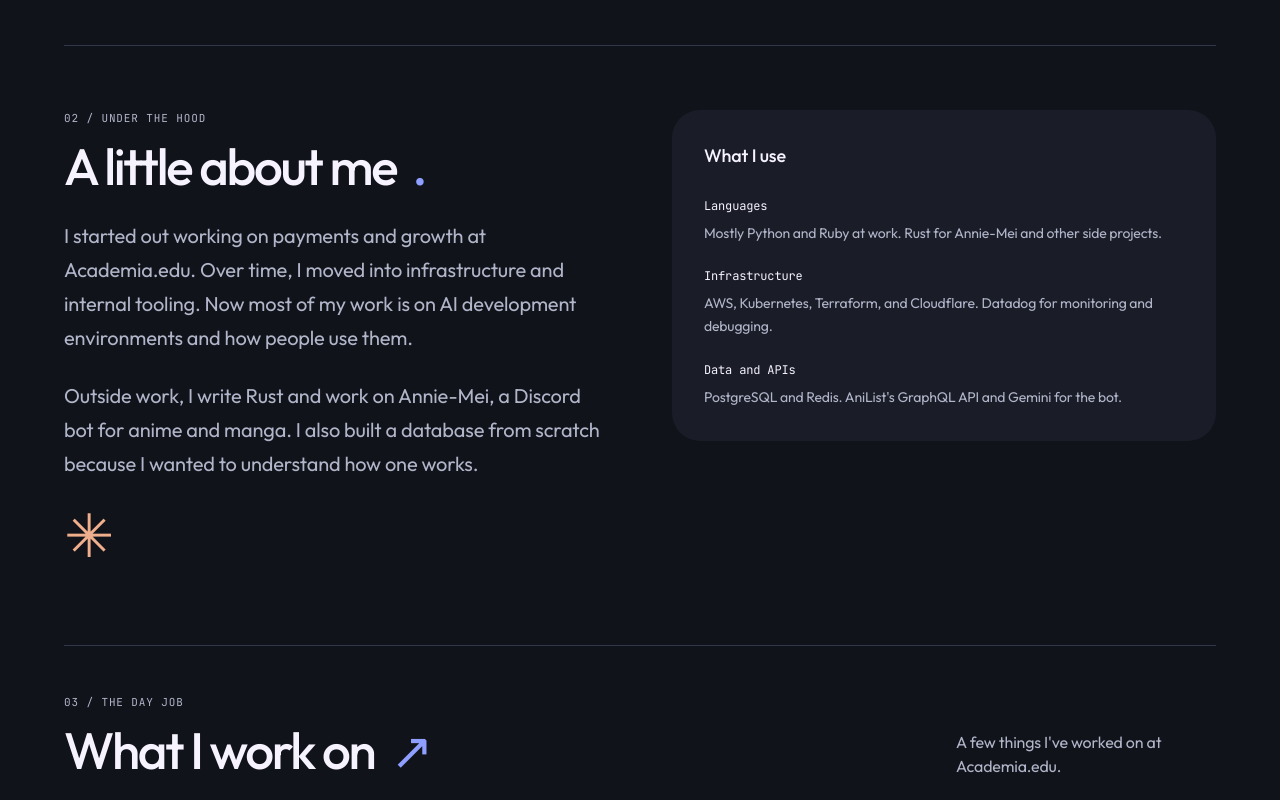
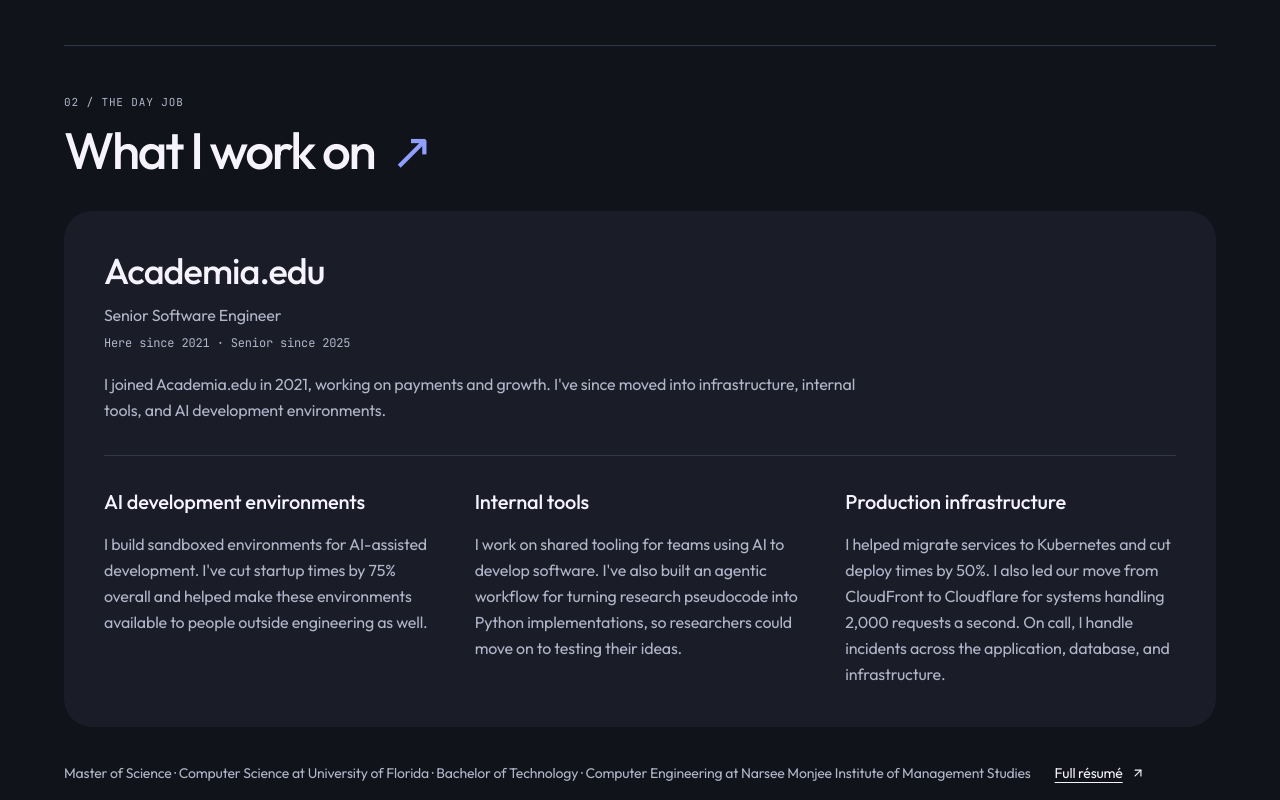
Before and after one commit to InfernapeXavier/InfernapeXavier.github.io, a Next.js app: page / in a window 1280 px wide. Shown: the part 1480-2280 px from the top of the page. Built offline with nearby package versions, Linux system fonts and the light colour scheme.

Commit message:
refactor(home): trim repeated portfolio sections
Amp-Thread-ID: https://ampcode.com/threads/T-01a14c07-da29-7310-b8ab-fd409417c6c2
Co-authored-by: Amp <amp@ampcode.com>

```diff
--- a/src/app/home.module.css
+++ b/src/app/home.module.css
@@ -165,8 +165,7 @@
   color: rgb(var(--color-subtle));
 }
 
-.sectionHeader h2,
-.about h2 {
+.sectionHeader h2 {
   margin-top: 12px;
   font-size: clamp(34px, 4vw, 52px);
   font-weight: 500;
@@ -309,38 +308,6 @@
   border-radius: 100px;
 }
 
-.about {
-  display: grid;
-  gap: 36px;
-  padding: 48px 0 64px;
-  border-top: 1px solid rgb(var(--color-highlight));
-}
-
-.aboutCopy {
-  position: relative;
-}
-
-.aboutCopy p {
-  max-width: 550px;
-  margin-top: 24px;
-  font-size: 20px;
-  line-height: 1.7;
-  color: rgb(var(--color-subtle));
-}
-
-.aboutFlower {
-  display: inline-block;
-  margin-top: 24px;
-  font-size: 60px;
-  line-height: 1;
-  color: #f0af8c;
-  transition: transform 700ms cubic-bezier(0.2, 0.8, 0.2, 1.4);
-}
-
-.aboutCopy:hover .aboutFlower {
-  transform: rotate(120deg);
-}
-
 .experience {
   padding: 48px 0 80px;
   border-top: 1px solid rgb(var(--color-highlight));
@@ -382,14 +349,6 @@
 
 .contact:hover .contactHeading > span {
   transform: rotate(10deg);
-}
-
-.contact p {
-  max-width: 650px;
-  margin-top: 28px;
-  font-size: 18px;
-  line-height: 1.7;
-  color: #d0d4e7;
 }
 
 .socials {
@@ -472,11 +431,6 @@
   .projectGrid {
     grid-template-columns: 1.55fr 1fr;
   }
-  .about {
-    grid-template-columns: 1fr 1fr;
-    gap: 64px;
-    padding: 64px 0 80px;
-  }
   .contact {
     padding: 48px;
   }
@@ -547,9 +501,6 @@
   .subtitle {
     max-width: 440px;
   }
-  .aboutFlower {
-    display: none;
-  }
   .contactHeading h2 {
     font-size: clamp(38px, 11vw, 54px);
   }
--- a/src/app/page.tsx
+++ b/src/app/page.tsx
@@ -3,7 +3,6 @@
 import AnimateOnScroll from "@/components/AnimateOnScroll";
 import Experience from "@/components/Experience";
 import FeaturedProject from "@/components/FeaturedProject";
-import Skills from "@/components/Skills";
 import { education } from "@/data/education";
 import { projects } from "@/data/projects";
 import styles from "./home.module.css";
@@ -121,34 +120,6 @@
         </div>
       </section>
 
-      <section className={styles.about} aria-labelledby="about-title">
-        <AnimateOnScroll className={styles.aboutCopy}>
-          <span className={styles.eyebrow}>02 / Under the hood</span>
-          <h2 id="about-title">
-            A little about me
-            <span className={styles.accent} aria-hidden="true">
-              .
-            </span>
-          </h2>
-          <p>
-            I started out working on payments and growth at Academia.edu. Over
-            time, I moved into infrastructure and internal tooling. Now most of
-            my work is on AI development environments and how people use them.
-          </p>
-          <p>
-            Outside work, I write Rust and work on Annie-Mei, a Discord bot for
-            anime and manga. I also built a database from scratch because I
-            wanted to understand how one works.
-          </p>
-          <span className={styles.aboutFlower} aria-hidden="true">
-            ✳
-          </span>
-        </AnimateOnScroll>
-        <AnimateOnScroll delay={100}>
-          <Skills />
-        </AnimateOnScroll>
-      </section>
-
       <section
         id="experience"
         className={styles.experience}
@@ -157,7 +128,7 @@
         <AnimateOnScroll>
           <div className={styles.sectionHeader}>
             <div>
-              <span className={styles.eyebrow}>03 / The day job</span>
+              <span className={styles.eyebrow}>02 / The day job</span>
               <h2 id="experience-title">
                 What I work on
                 <span className={styles.accent} aria-hidden="true">
@@ -165,16 +136,14 @@
                 </span>
               </h2>
             </div>
-            <p>A few things I&apos;ve worked on at Academia.edu.</p>
           </div>
           <Experience />
-          <div className="mt-8 text-sm leading-relaxed text-theme-subtle">
-            <h3 className="font-medium text-theme-text">A little background</h3>
-            <p className="mt-2 max-w-3xl">
+          <div className="mt-6 flex flex-wrap items-baseline gap-x-6 gap-y-2 text-sm leading-relaxed text-theme-subtle">
+            <p>
               {education.map((qualification, index) => (
                 <span key={qualification.institution}>
-                  {index > 0 && " Before that, "}
-                  {qualification.degree} at {qualification.institution}.
+                  {index > 0 && " · "}
+                  {qualification.degree} at {qualification.institution}
                 </span>
               ))}
             </p>
@@ -182,7 +151,7 @@
               href="https://bit.ly/rohitcresume"
               target="_blank"
               rel="noreferrer"
-              className="mt-3 inline-flex min-h-11 items-center gap-2 text-theme-text underline underline-offset-4"
+              className="inline-flex min-h-11 items-center gap-2 text-theme-text underline underline-offset-4"
             >
               Full résumé <FiArrowUpRight aria-hidden="true" />
             </a>
@@ -196,16 +165,11 @@
         aria-labelledby="contact-title"
       >
         <AnimateOnScroll>
-          <span className={styles.eyebrow}>04 / Say hello</span>
+          <span className={styles.eyebrow}>03 / Say hello</span>
           <div className={styles.contactHeading}>
             <h2 id="contact-title">Say hi</h2>
             <span aria-hidden="true">↗</span>
           </div>
-          <p>
-            If you work on AI tooling or platforms, I&apos;d be happy to compare
-            notes. You can also reach out about Rust, anime, or something
-            you&apos;re building.
-          </p>
           <div className={styles.socials}>
             <a href="mailto:website@rohitc.tech">
               <FaEnvelope aria-hidden="true" /> Email{" "}
--- a/src/components/Experience.tsx
+++ b/src/components/Experience.tsx
@@ -18,6 +18,9 @@
         <p className="mt-2 text-xs font-mono text-theme-subtle">
           {experience.tenure}
         </p>
+        <p className="mt-5 max-w-3xl leading-relaxed text-theme-subtle">
+          {experience.introduction}
+        </p>
       </div>
       <div className="grid gap-8 lg:grid-cols-3 lg:gap-10">
         {experience.stories.map((story) => (
--- a/src/components/Skills.tsx
+++ /dev/null
@@ -1,37 +0,0 @@
-const skillCategories = [
-  {
-    name: "Languages",
-    description:
-      "Mostly Python and Ruby at work. Rust for Annie-Mei and other side projects.",
-  },
-  {
-    name: "Infrastructure",
-    description:
-      "AWS, Kubernetes, Terraform, and Cloudflare. Datadog for monitoring and debugging.",
-  },
-  {
-    name: "Data and APIs",
-    description:
-      "PostgreSQL and Redis. AniList's GraphQL API and Gemini for the bot.",
-  },
-];
-
-export default function Skills() {
-  return (
-    <div className="rounded-[28px] bg-theme-surface p-6 md:p-8">
-      <h3 className="text-lg font-medium text-theme-text mb-7">What I use</h3>
-      <dl className="space-y-6">
-        {skillCategories.map((category) => (
-          <div key={category.name}>
-            <dt className="text-xs font-mono text-theme-text mb-2">
-              {category.name}
-            </dt>
-            <dd className="text-sm leading-relaxed text-theme-subtle">
-              {category.description}
-            </dd>
-          </div>
-        ))}
-      </dl>
-    </div>
-  );
-}
--- a/src/data/experience.ts
+++ b/src/data/experience.ts
@@ -3,6 +3,8 @@
   companyUrl: "https://www.academia.edu",
   role: "Senior Software Engineer",
   tenure: "Here since 2021 · Senior since 2025",
+  introduction:
+    "I joined Academia.edu in 2021, working on payments and growth. I've since moved into infrastructure, internal tools, and AI development environments.",
   stories: [
     {
       title: "AI development environments",
```
